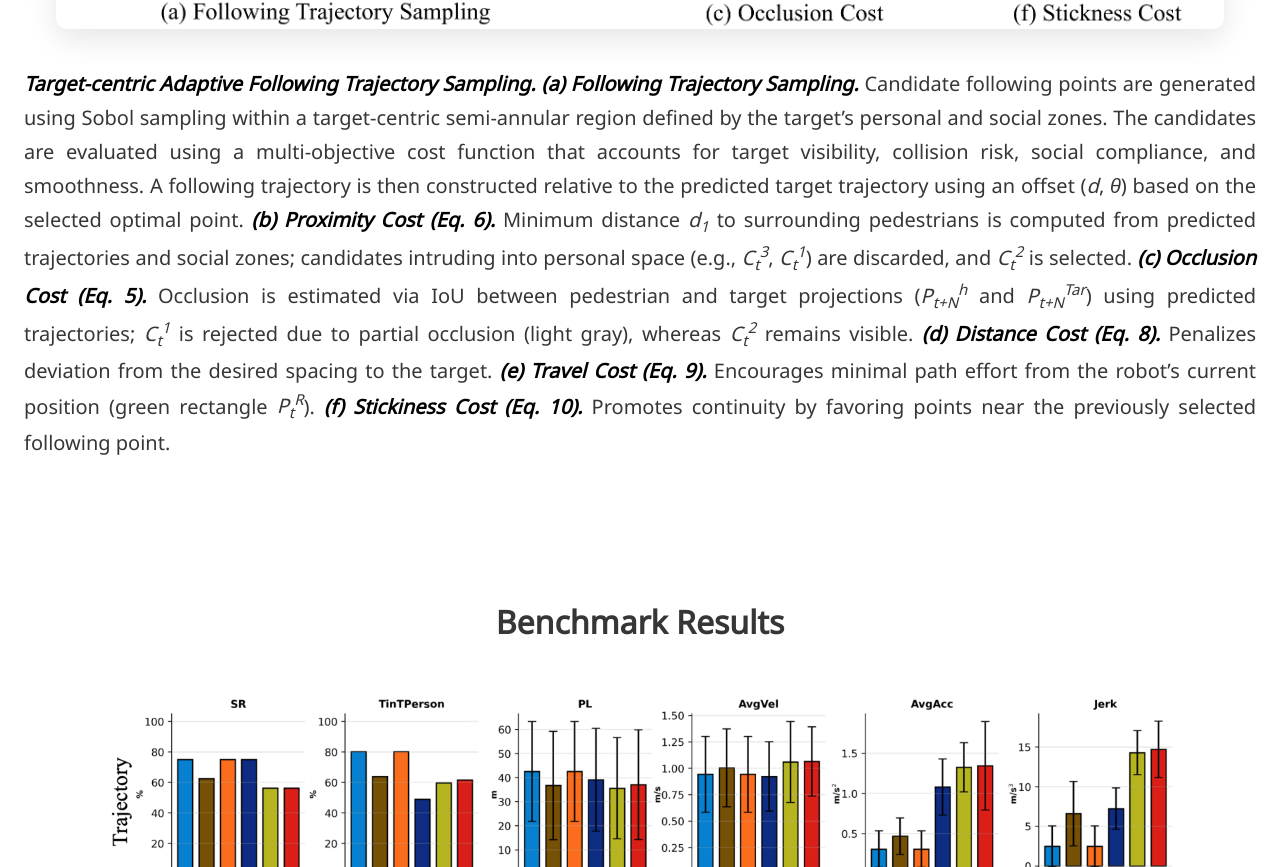
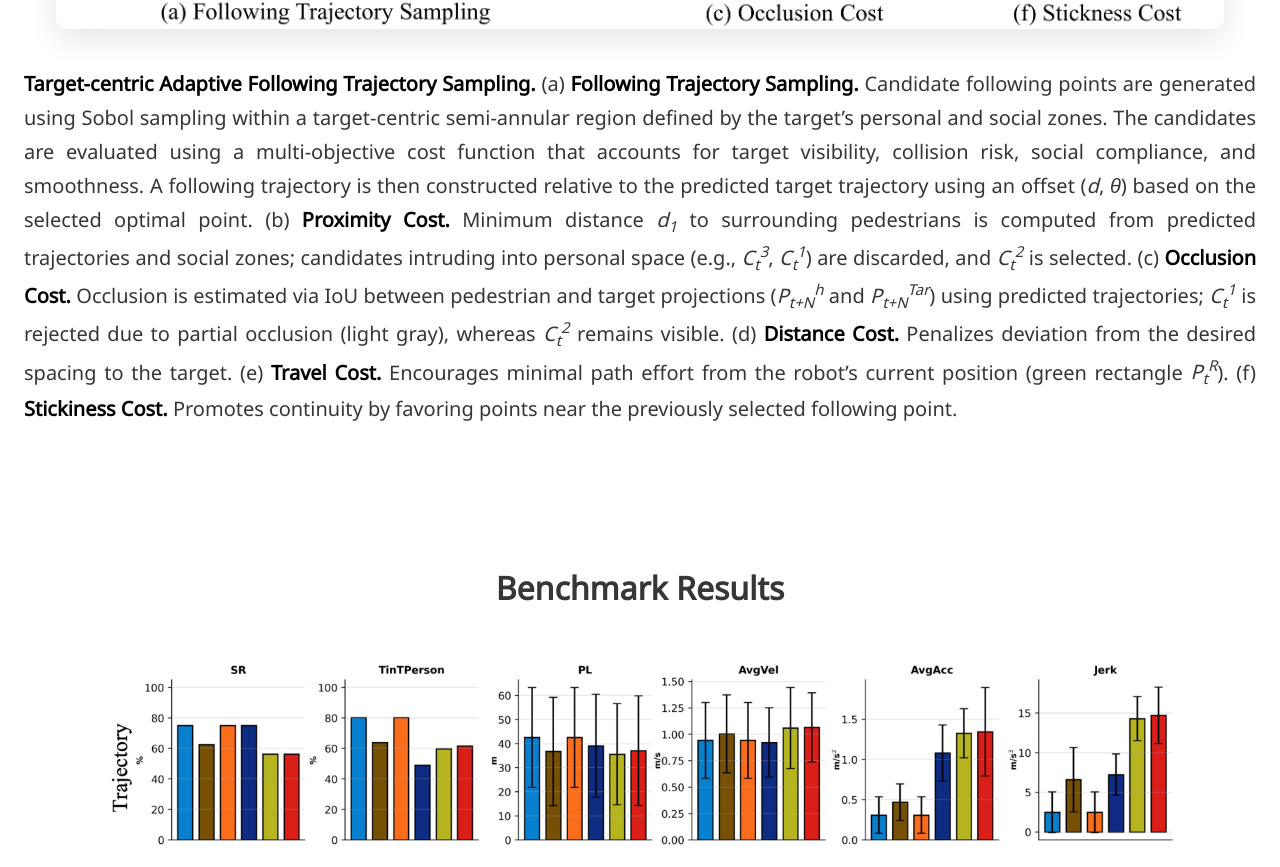
Before and after one commit to Adap-RPF/Adap-RPF.github.io, a plain HTML site: page index.html in a window 1280 px wide. Shown: the part 3802-4669 px from the top of the page. Drawn offline with nearby package versions, Linux system fonts and the light colour scheme; some icons are missing; files whose address does not match are found by name; a web font is replaced by a local one.

Commit message:
Update Adap-RPF

```diff
--- a/index.html
+++ b/index.html
@@ -316,14 +316,14 @@
           </figure>
           <p class="is-size-5"
             style="margin-top:0.75rem;color:#363636;text-align:justify;line-height:1.7;">
-            <em style="font-weight:600;color:#000;">Target-centric Adaptive Following Trajectory Sampling.</em>
-            <em style="font-weight:600;color:#000;">(a) Following Trajectory Sampling.</em> Candidate following points are generated using Sobol sampling within a target-centric semi-annular region defined by the target’s personal and social zones. The candidates are evaluated using a multi-objective cost function that accounts for target visibility, collision risk, social compliance, and smoothness. A following trajectory is then constructed relative to the predicted target trajectory using an offset (<em>d</em>, <em>θ</em>) based on the selected optimal point.
-            <em style="font-weight:600;color:#000;">(b) Proximity Cost (Eq. 6).</em> Minimum distance <em>d<sub>1</sub></em> to surrounding pedestrians is computed from predicted trajectories and social zones; candidates intruding into personal space (e.g., <em>C<sub>t</sub><sup>3</sup></em>, <em>C<sub>t</sub><sup>1</sup></em>) are discarded, and <em>C<sub>t</sub><sup>2</sup></em> is selected.
-            <em style="font-weight:600;color:#000;">(c) Occlusion Cost (Eq. 5).</em> Occlusion is estimated via IoU between pedestrian and target projections (<em>P<sub>t+N</sub><sup>h</sup></em> and <em>P<sub>t+N</sub><sup>Tar</sup></em>) using predicted trajectories; <em>C<sub>t</sub><sup>1</sup></em> is rejected due to partial occlusion (light gray), whereas <em>C<sub>t</sub><sup>2</sup></em> remains visible.
-            <em style="font-weight:600;color:#000;">(d) Distance Cost (Eq. 8).</em> Penalizes deviation from the desired spacing to the target.
-            <em style="font-weight:600;color:#000;">(e) Travel Cost (Eq. 9).</em> Encourages minimal path effort from the robot’s current position (green rectangle <em>P<sub>t</sub><sup>R</sup></em>).
-            <em style="font-weight:600;color:#000;">(f) Stickiness Cost (Eq. 10).</em> Promotes continuity by favoring points near the previously selected following point.
-        </p>
+            <span style="font-weight:600;color:#000;">Target-centric Adaptive Following Trajectory Sampling.</span>
+            (a) <span style="font-weight:600;color:#000;">Following Trajectory Sampling.</span> Candidate following points are generated using Sobol sampling within a target-centric semi-annular region defined by the target’s personal and social zones. The candidates are evaluated using a multi-objective cost function that accounts for target visibility, collision risk, social compliance, and smoothness. A following trajectory is then constructed relative to the predicted target trajectory using an offset (<em>d</em>, <em>θ</em>) based on the selected optimal point.
+            (b) <span style="font-weight:600;color:#000;">Proximity Cost.</span> Minimum distance <em>d<sub>1</sub></em> to surrounding pedestrians is computed from predicted trajectories and social zones; candidates intruding into personal space (e.g., <em>C<sub>t</sub><sup>3</sup></em>, <em>C<sub>t</sub><sup>1</sup></em>) are discarded, and <em>C<sub>t</sub><sup>2</sup></em> is selected.
+            (c) <span style="font-weight:600;color:#000;">Occlusion Cost.</span> Occlusion is estimated via IoU between pedestrian and target projections (<em>P<sub>t+N</sub><sup>h</sup></em> and <em>P<sub>t+N</sub><sup>Tar</sup></em>) using predicted trajectories; <em>C<sub>t</sub><sup>1</sup></em> is rejected due to partial occlusion (light gray), whereas <em>C<sub>t</sub><sup>2</sup></em> remains visible.
+            (d) <span style="font-weight:600;color:#000;">Distance Cost.</span> Penalizes deviation from the desired spacing to the target.
+            (e) <span style="font-weight:600;color:#000;">Travel Cost.</span> Encourages minimal path effort from the robot’s current position (green rectangle <em>P<sub>t</sub><sup>R</sup></em>).
+            (f) <span style="font-weight:600;color:#000;">Stickiness Cost.</span> Promotes continuity by favoring points near the previously selected following point.
+          </p>
 
         </div>
       </div>
```
